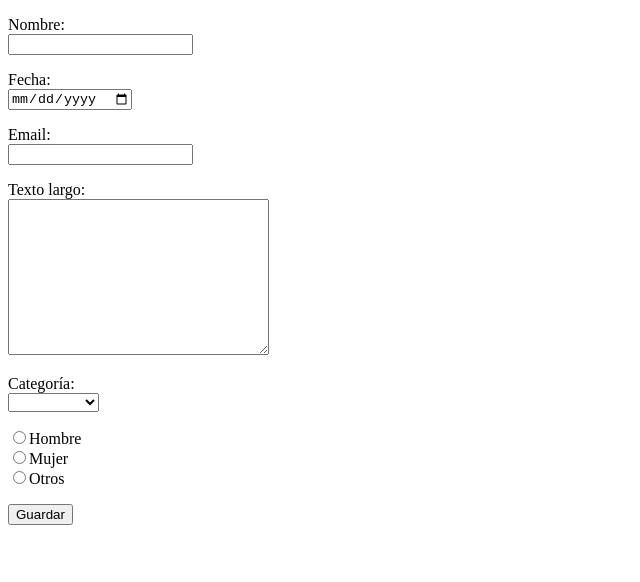
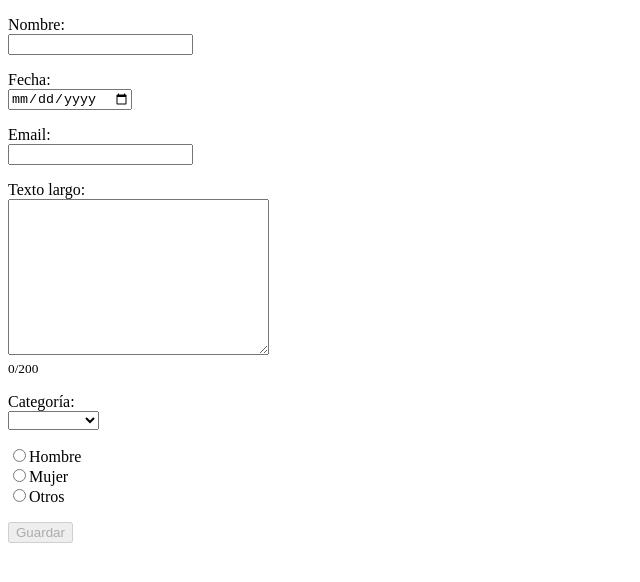
Before and after one commit to wilmerxx/formulario-angular, an Angular app: page / in a window 1280 px wide. Shown: the top 582 px of the page, without its empty margins (0-640 px from the left). Built offline with nearby package versions, Linux system fonts and the light colour scheme.

Commit message:
validar el campo de texto

```diff
--- a/src/app/form-component/form-component.component.html
+++ b/src/app/form-component/form-component.component.html
@@ -14,9 +14,13 @@
 
     <p>
         Texto largo: <br>
-        <textarea cols="30" rows="10"  formControlName = "textCtrl"></textarea>
+        <textarea cols="30" rows="10"  formControlName = "textCtrl"></textarea> <br>
+        <small>{{this.form.get('textCtrl')?.value.length}}/200</small>
     </p>
-
+    <div *ngIf="form.get('textCtrl')?.errors && form.get('textCtrl')?.touched">
+        <p *ngIf="form.get('textCtrl')?.hasError('required')">Es un campo requerido</p>
+        <p *ngIf="form.get('textCtrl')?.hasError('maxLength')">Te pasaste, máximo debe contener 200 caracteres.</p>
+    </div>
     <p>
         Categoría: <br>
         <select formControlName="categoryCtrl">
@@ -32,6 +36,6 @@
         <input type="radio" name="genderCtrl" formControlName="genderCtrl" value="mujer">Mujer <br>
         <input type="radio" name="genderCtrl" formControlName="genderCtrl" value="otro">Otros <br>
     </p>
-    <button type="submit">Guardar</button>
+    <button [disabled]="form.invalid" type="submit">Guardar</button>
 
 </form>
--- a/src/app/form-component/form-component.component.ts
+++ b/src/app/form-component/form-component.component.ts
@@ -39,8 +39,13 @@ export class FormComponentComponent implements OnInit {
 
   save(event: Event){
     event.preventDefault();
-    const value = this.form.value;
-    console.log(value);
+    if(this.form.valid){
+      const value = this.form.value;
+      console.log(value);
+    }
+
   }
 
+
+
 }
```
